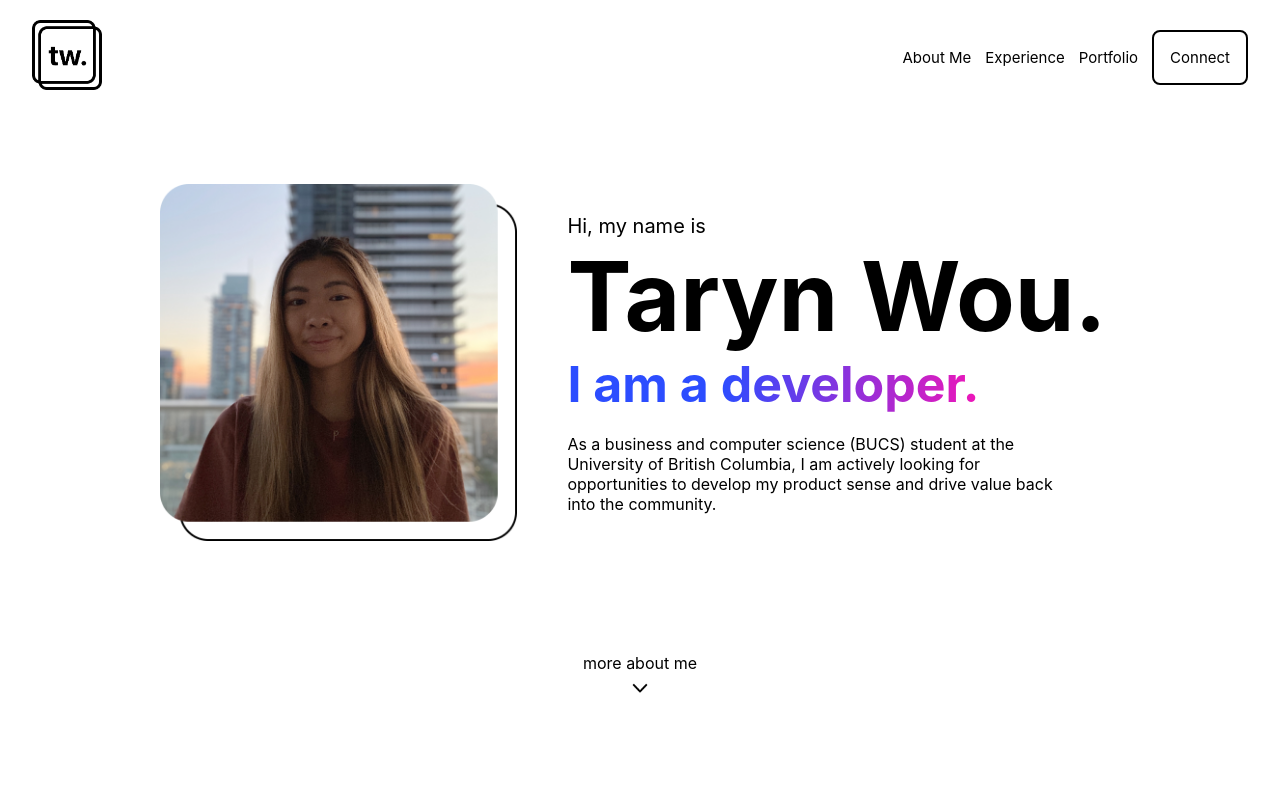
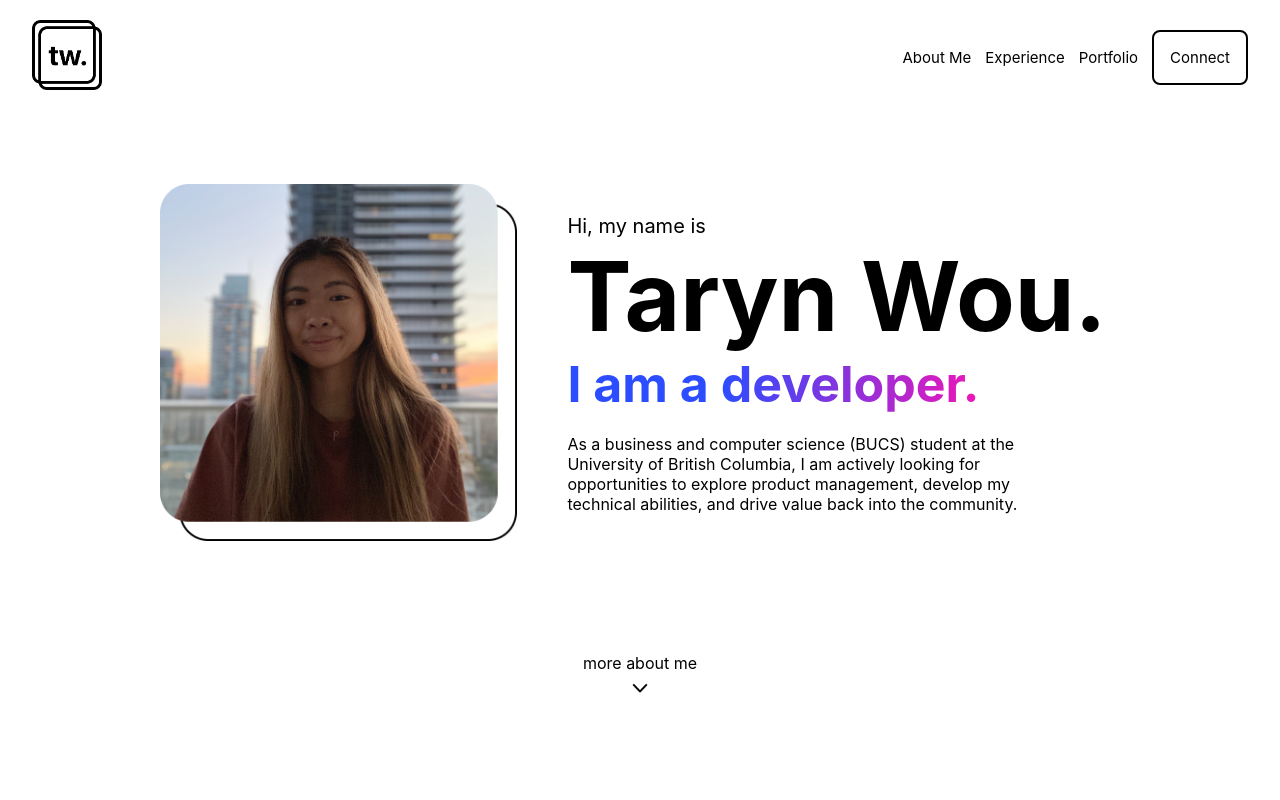
Before and after one commit to tarynwou/me, a Next.js app in the folder nextjs-blog/: page / in a window 1280 px wide. Shown: the top 800 px of the page. Built offline with nearby package versions, Linux system fonts and the light colour scheme.

Commit message:
changed bio

```diff
--- a/nextjs-blog/components/Hero.tsx
+++ b/nextjs-blog/components/Hero.tsx
@@ -63,8 +63,9 @@ export default function Hero() {
 							<p>
 								As a business and computer science (BUCS)
 								student at the University of British Columbia, I
-								am actively looking for opportunities to develop
-								my product sense and drive value back into the
+								am actively looking for opportunities to explore
+								product management, develop my technical
+								abilities, and drive value back into the
 								community.
 							</p>
 						</div>
```
